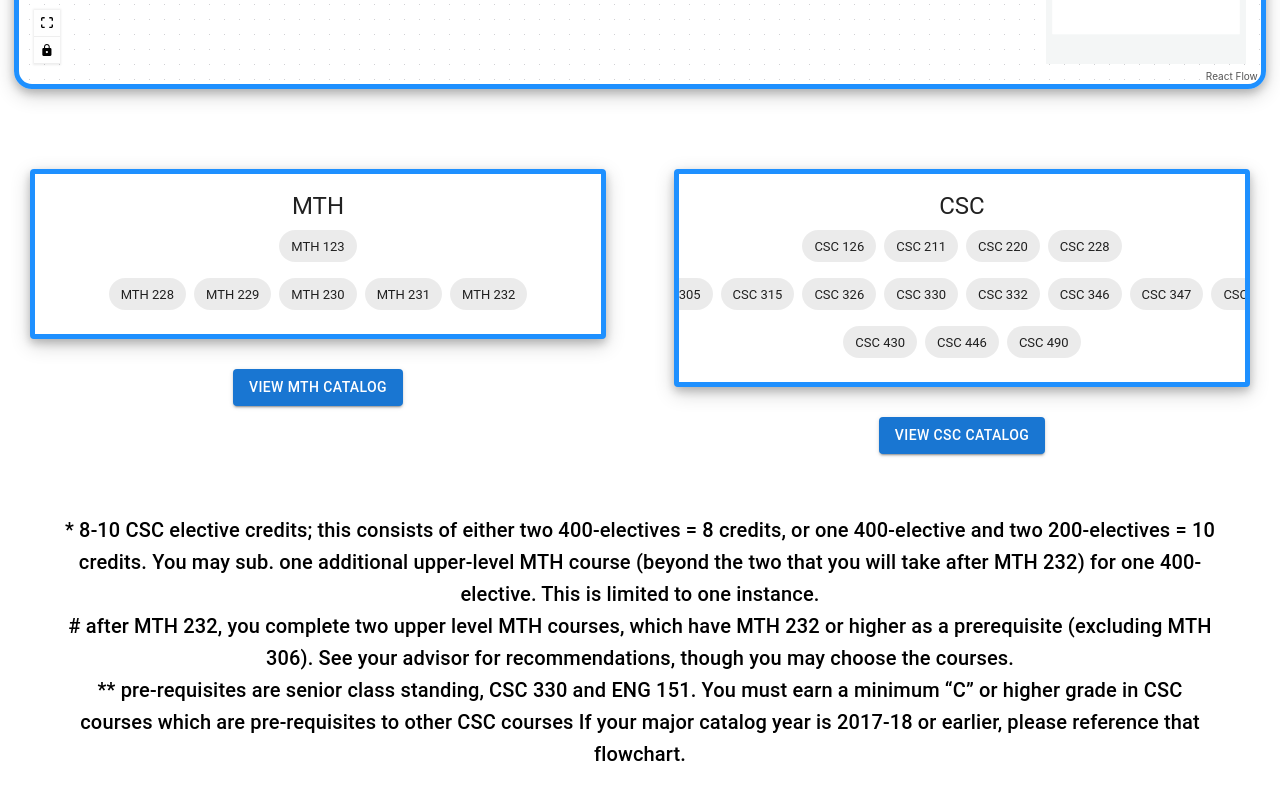
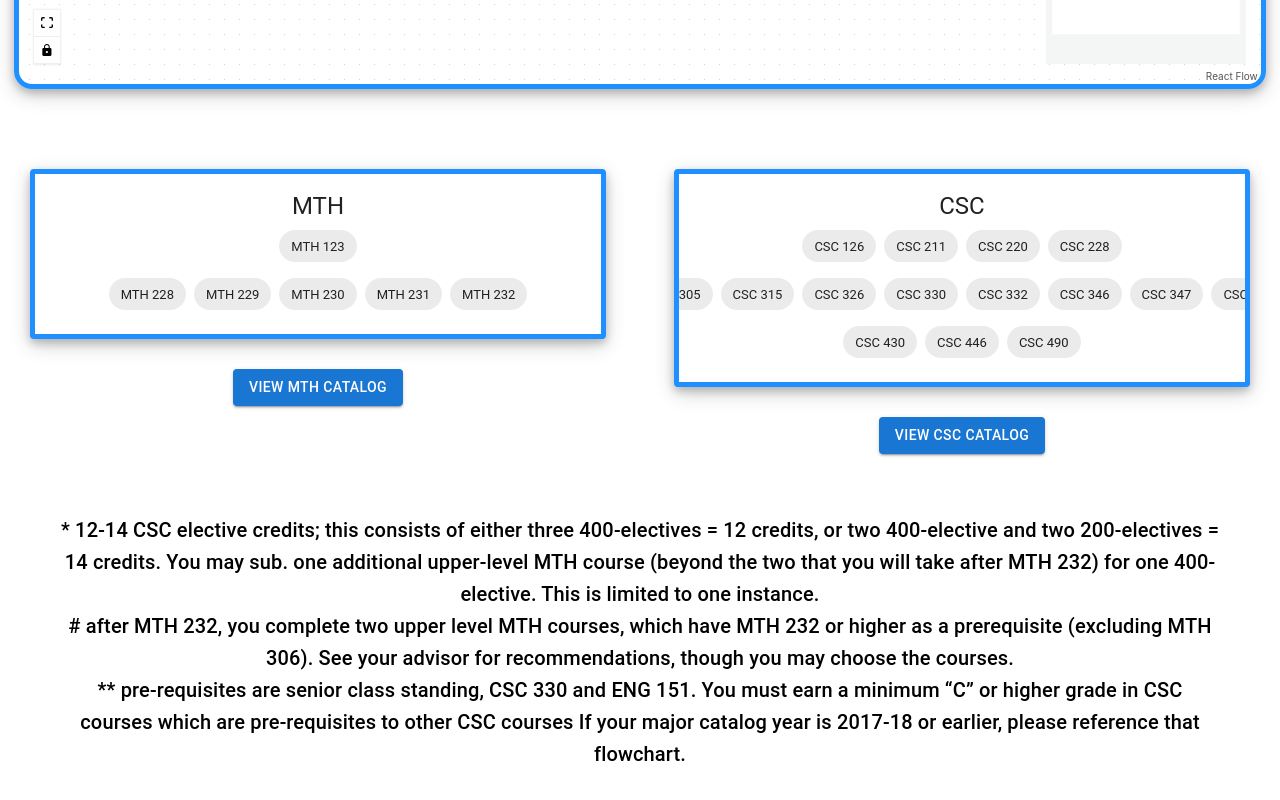
Before and after one commit to AndreaHabib/flowchart, a React (Create React App) app: page / in a window 1280 px wide. Shown: the part 855-1655 px from the top of the page. Built offline with nearby package versions, Linux system fonts and the light colour scheme.

Commit message:
FEAT: more boxes

```diff
--- a/src/App.js
+++ b/src/App.js
@@ -336,17 +336,18 @@ function App() {
         </Grid>
       </Box>
       <Typography className="description" variant="h6">
-        * 8-10 CSC elective credits; this consists of either two 400-electives =
-        8 credits, or one 400-elective and two 200-electives = 10 credits. You
-        may sub. one additional upper-level MTH course (beyond the two that you
-        will take after MTH 232) for one 400-elective. This is limited to one
-        instance. <br></br> # after MTH 232, you complete two upper level MTH
-        courses, which have MTH 232 or higher as a prerequisite (excluding MTH
-        306). See your advisor for recommendations, though you may choose the
-        courses. <br></br>** pre-requisites are senior class standing, CSC 330
-        and ENG 151. You must earn a minimum “C” or higher grade in CSC courses
-        which are pre-requisites to other CSC courses If your major catalog year
-        is 2017-18 or earlier, please reference that flowchart.
+        * 12-14 CSC elective credits; this consists of either three
+        400-electives = 12 credits, or two 400-elective and two 200-electives =
+        14 credits. You may sub. one additional upper-level MTH course (beyond
+        the two that you will take after MTH 232) for one 400-elective. This is
+        limited to one instance. <br></br> # after MTH 232, you complete two
+        upper level MTH courses, which have MTH 232 or higher as a prerequisite
+        (excluding MTH 306). See your advisor for recommendations, though you
+        may choose the courses. <br></br>** pre-requisites are senior class
+        standing, CSC 330 and ENG 151. You must earn a minimum “C” or higher
+        grade in CSC courses which are pre-requisites to other CSC courses If
+        your major catalog year is 2017-18 or earlier, please reference that
+        flowchart.
       </Typography>
     </div>
   );
--- a/src/elements.js
+++ b/src/elements.js
@@ -261,19 +261,34 @@ const elements = [
     position: { x: window.innerWidth / 2 - 650, y: -100 },
   },
   {
-    id: "note",
+    id: "29",
     type: "output",
     data: {
       label:
         "Two additional MTH courses having MTH 232 or higher as a prerequisite (except MTH 306)",
     },
     selectable: false,
-    targetPosition: "bottom",
-    sourcePosition: "bottom",
+    targetPosition: "top",
+    sourcePosition: "top",
     style: {
       backgroundColor: "white",
     },
-    position: { x: window.innerWidth / 2 - 780, y: 380 },
+    position: { x: window.innerWidth / 2 - 780, y: 400 },
+  },
+  {
+    id: "28",
+    type: "output",
+    data: {
+      label:
+        "CSC 490 is for a senior standing only. Must get waiver from advisor before registering.",
+    },
+    selectable: false,
+    targetPosition: "top",
+    sourcePosition: "top",
+    style: {
+      backgroundColor: "white",
+    },
+    position: { x: window.innerWidth / 2 - 200, y: 600 },
   },
   {
     id: "e1-2",
@@ -458,6 +473,11 @@ const elements = [
     target: "23",
     arrowHeadType: "arrowclosed",
   },
+  {
+    id: "e23-28",
+    source: "22",
+    target: "28",
+  },
 ];
 
 export default elements;
```
